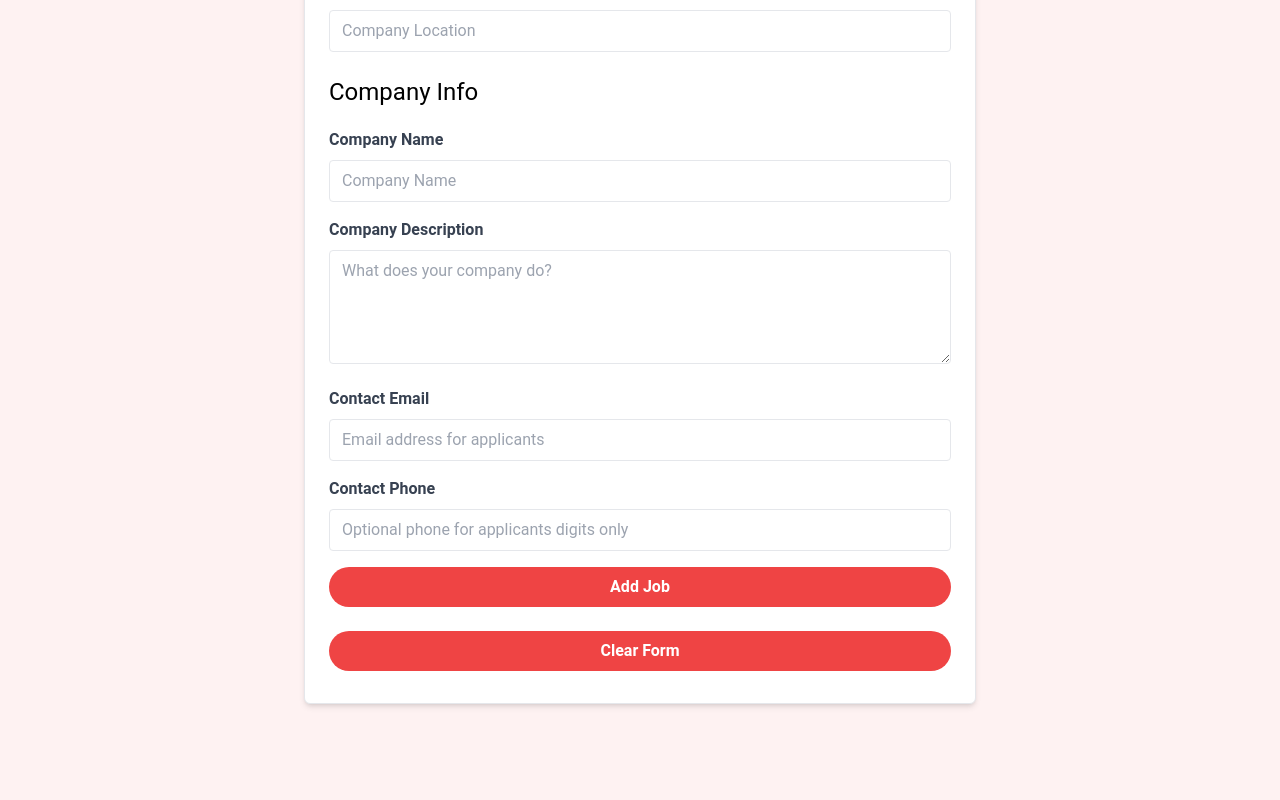
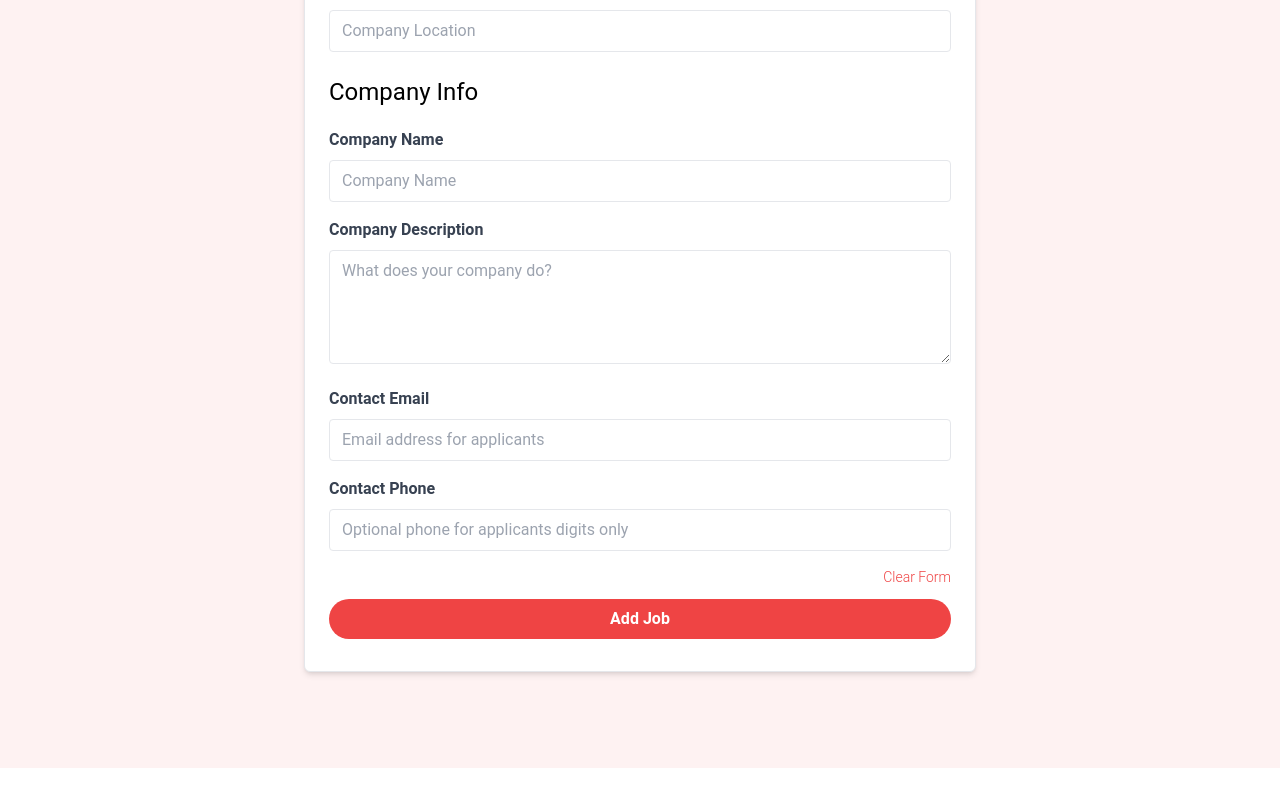
Before and after one commit to RazanShamin/Jobs-Application-main, a React (Vite) app: page /add-job in a window 1280 px wide. Shown: the part 733-1533 px from the top of the page. After the commit the page ends 1501 px from the top, so only its background shows below. Built offline with nearby package versions, Linux system fonts and the light colour scheme.

Commit message:
Update AddJobPage.jsx

```diff
--- a/src/pages/AddJobPage.jsx
+++ b/src/pages/AddJobPage.jsx
@@ -241,7 +241,13 @@ const AddJobPage = ({ addNewJob }) => {
               } }
               inputMode="numeric"
               />
+
             </div>
+             <button className="text-sm text-red-500 hover:text-red-900 font-light focus:outline-none focus:ring-2 focus:ring-red-500 ml-auto block mb-3"
+             type="button"
+             onClick={resetForm}>
+              Clear Form
+              </button>
 
             <div>
               <button
@@ -252,11 +258,7 @@ const AddJobPage = ({ addNewJob }) => {
               </button>
             </div>
             <div>
-             <button className="bg-red-500 hover:bg-red-600 text-white font-bold py-2 px-4 rounded-full w-full focus:outline-none focus:shadow-outline mt-6"
-             type="button"
-             onClick={resetForm}>
-              Clear Form
-              </button>
+
             </div>
           </form>
         </div>
```
